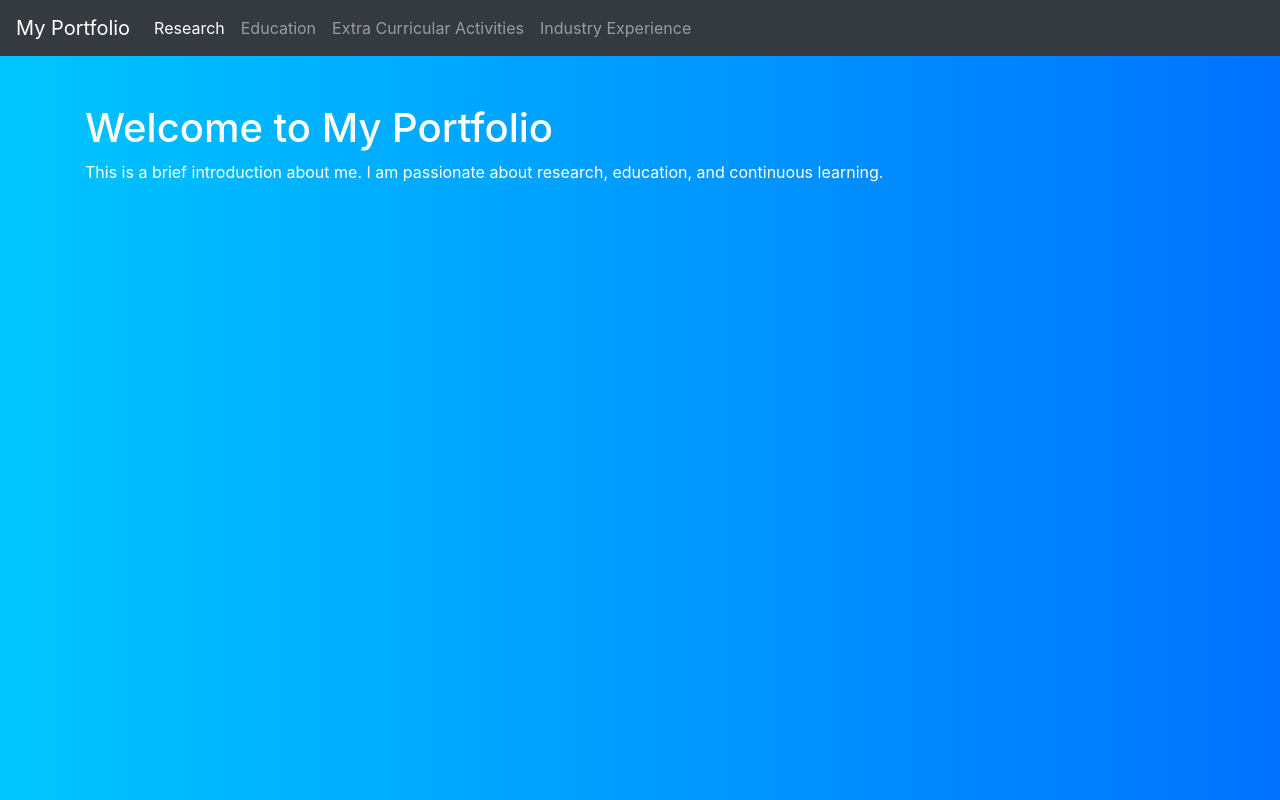
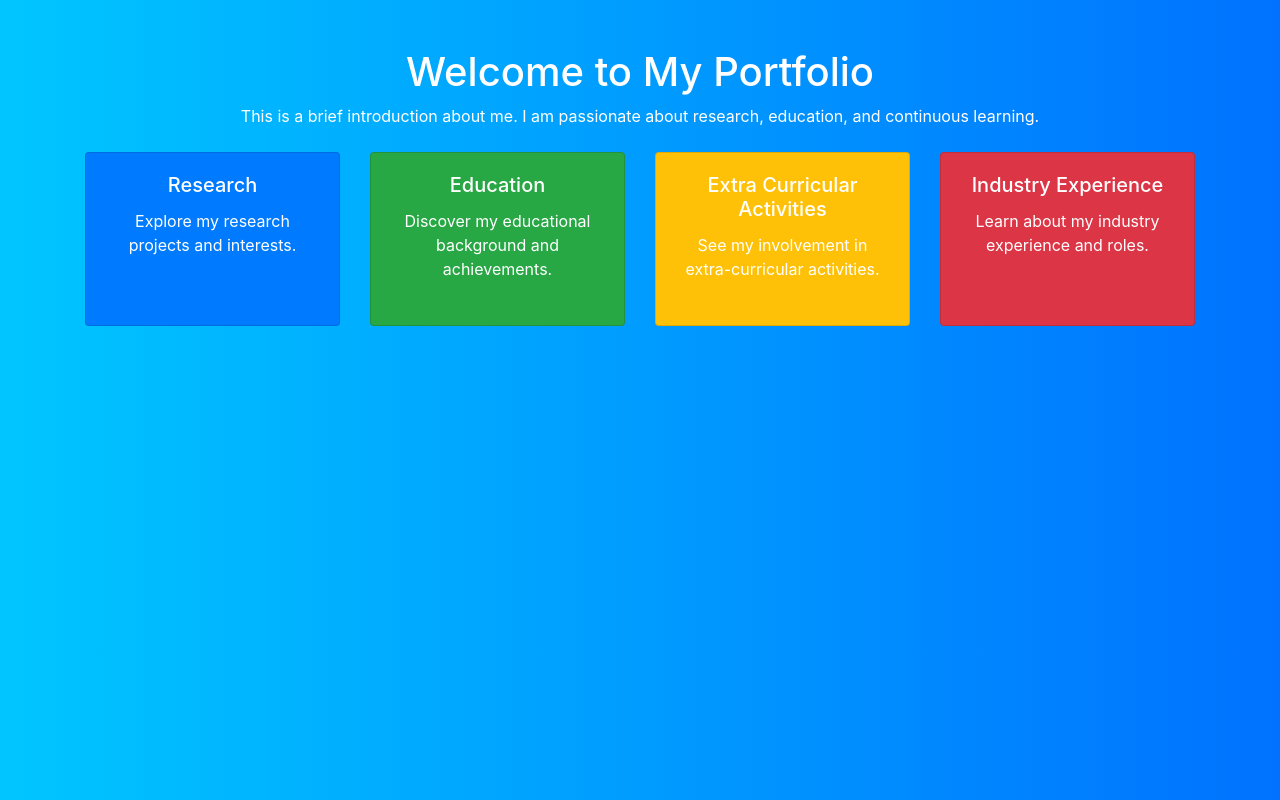
Before and after one commit to dhruv3k/dhruv3k.github.io, a plain HTML site: page index.html in a window 1280 px wide. Drawn offline with nearby package versions, Linux system fonts and the light colour scheme.

Commit message:
Update index.html

```diff
--- a/index.html
+++ b/index.html
@@ -10,36 +10,55 @@
             background: linear-gradient(to right, #00c6ff, #0072ff); /* Change this for different themes */
             color: white;
         }
+        .card {
+            cursor: pointer;
+            transition: transform 0.2s;
+        }
+        .card:hover {
+            transform: scale(1.05);
+        }
     </style>
 </head>
 <body>
 
-<nav class="navbar navbar-expand-lg navbar-dark bg-dark">
-    <a class="navbar-brand" href="#">My Portfolio</a>
-    <button class="navbar-toggler" type="button" data-toggle="collapse" data-target="#navbarNav" aria-controls="navbarNav" aria-expanded="false" aria-label="Toggle navigation">
-        <span class="navbar-toggler-icon"></span>
-    </button>
-    <div class="collapse navbar-collapse" id="navbarNav">
-        <ul class="navbar-nav">
-            <li class="nav-item active">
-                <a class="nav-link" href="index.html">Research <span class="sr-only">(current)</span></a>
-            </li>
-            <li class="nav-item">
-                <a class="nav-link" href="education.html">Education</a>
-            </li>
-            <li class="nav-item">
-                <a class="nav-link" href="extracurricular.html">Extra Curricular Activities</a>
-            </li>
-            <li class="nav-item">
-                <a class="nav-link" href="industry_experience.html">Industry Experience</a>
-            </li>
-        </ul>
+<div class="container mt-5">
+    <h1 class="text-center">Welcome to My Portfolio</h1>
+    <p class="text-center">This is a brief introduction about me. I am passionate about research, education, and continuous learning.</p>
+
+    <div class="row mt-4">
+        <div class="col-md-3">
+            <div class="card h-100 text-center bg-primary text-white mb-4" onclick="location.href='research.html'">
+                <div class="card-body">
+                    <h5 class="card-title">Research</h5>
+                    <p class="card-text">Explore my research projects and interests.</p>
+                </div>
+            </div>
+        </div>
+        <div class="col-md-3">
+            <div class="card h-100 text-center bg-success text-white mb-4" onclick="location.href='education.html'">
+                <div class="card-body">
+                    <h5 class="card-title">Education</h5>
+                    <p class="card-text">Discover my educational background and achievements.</p>
+                </div>
+            </div>
+        </div>
+        <div class="col-md-3">
+            <div class="card h-100 text-center bg-warning text-white mb-4" onclick="location.href='extracurricular.html'">
+                <div class="card-body">
+                    <h5 class="card-title">Extra Curricular Activities</h5>
+                    <p class="card-text">See my involvement in extra-curricular activities.</p>
+                </div>
+            </div>
+        </div>
+        <div class="col-md-3">
+            <div class="card h-100 text-center bg-danger text-white mb-4" onclick="location.href='industry_experience.html'">
+                <div class="card-body">
+                    <h5 class="card-title">Industry Experience</h5>
+                    <p class="card-text">Learn about my industry experience and roles.</p>
+                </div>
+            </div>
+        </div>
     </div>
-</nav>
-
-<div class="container mt-5">
-    <h1>Welcome to My Portfolio</h1>
-    <p>This is a brief introduction about me. I am passionate about research, education, and continuous learning.</p>
 </div>
 
 <script src="https://code.jquery.com/jquery-3.5.1.slim.min.js"></script>
```
